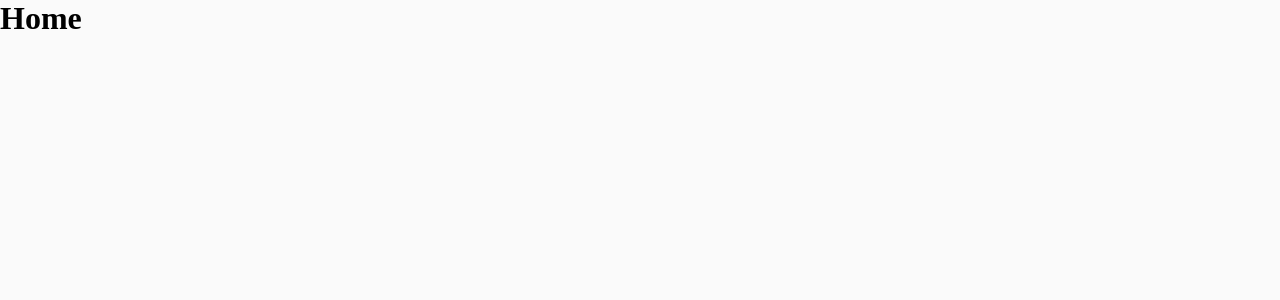
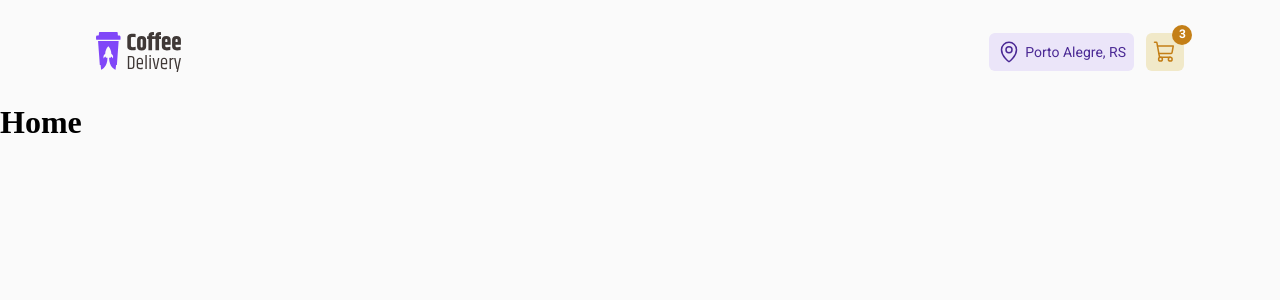
Before and after one commit to rafa-souza-dev/coffee-delivery, a React (Vite) app: page / in a window 1280 px wide. Shown: the top 300 px of the page. Built offline with nearby package versions, Linux system fonts and the light colour scheme.

Commit message:
created default layout

```diff
--- a/src/Router.tsx
+++ b/src/Router.tsx
@@ -1,10 +1,13 @@
 import { Routes, Route } from 'react-router-dom'
+import { DefaultLayout } from './layouts/DefaultLayout'
 import { Home } from './screens/Home'
 
 export function Router() {
   return (
     <Routes>
-      <Route path="/" element={<Home />} />
+      <Route path="/" element={<DefaultLayout />}>
+        <Route path="/" element={<Home />} />
+      </Route>
     </Routes>
   )
 }
--- /dev/null
+++ b/src/layouts/DefaultLayout.tsx
@@ -0,0 +1,11 @@
+import { Outlet } from 'react-router-dom'
+import { Header } from '../components/Header'
+
+export function DefaultLayout() {
+  return (
+    <div>
+      <Header />
+      <Outlet />
+    </div>
+  )
+}
```
